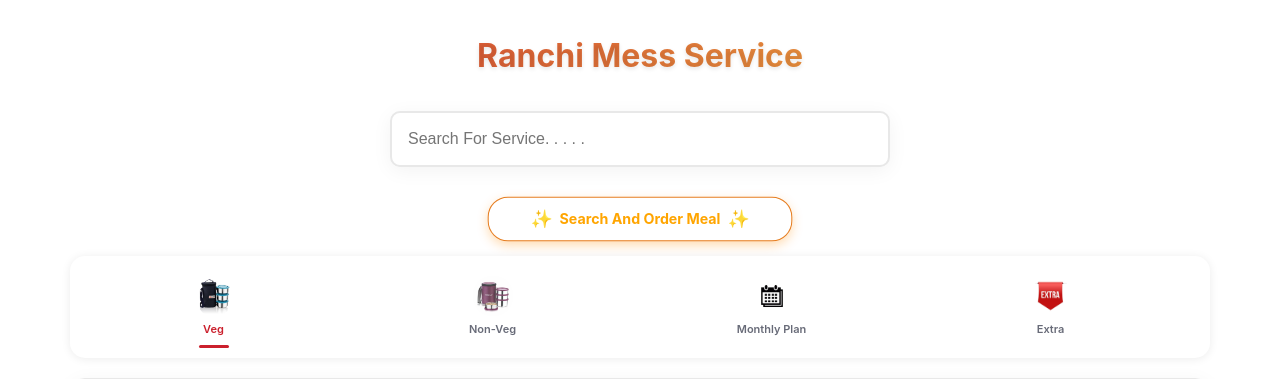
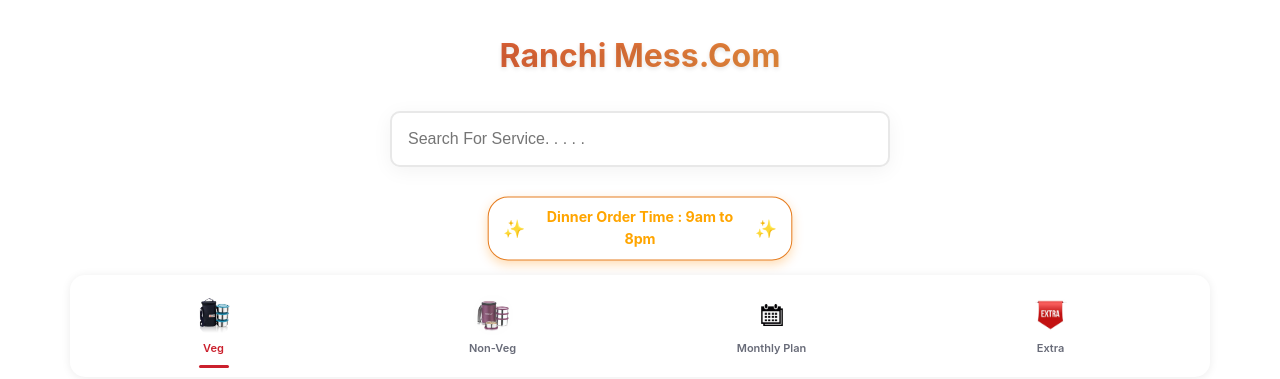
Before and after one commit to manisurya7301/ranchi-mess, a Flask app: page / in a window 1280 px wide. Shown: the top 379 px of the page. Run offline with Flask 3, Linux system fonts and the light colour scheme; data comes from the database, SQL or seed files in the repository.

Commit message:
Resolved merge conflicts

```diff
--- a/app.py
+++ b/app.py
@@ -250,7 +250,7 @@ def submit_order():
     current_time = datetime.now(indian_timezone).strftime("%d-%m-%Y %I:%M %p")
 
     message_parts = [
-        "📌 *Mess Ranchi* 📌",
+        "📌 * Ranchi Mess.Com* 📌",
         f"📅 *Date*: {current_time}",
         "",
         "👤 *Customer Details*:",
@@ -289,7 +289,7 @@ def submit_order():
     ])
 
     full_message = "\n".join(message_parts)
-    whatsapp_url = f"https://wa.me/+918969161759?text={requests.utils.quote(full_message)}"
+    whatsapp_url = f"https://wa.me/+918709625288?text={requests.utils.quote(full_message)}"
 
     return redirect(whatsapp_url)
 # Admin routes
--- a/templates/index.html
+++ b/templates/index.html
@@ -107,20 +107,20 @@
 <div class="splash-screen" id="splashScreen">
   <div class="splash-logo">
     <img
-      src="/static/ranchi-logo (1).png"
-      alt="Ranchi Mess Service"
+      src="/static/logo3.png"
+      alt="Ranchi Mess.Com"
       class="white-logo"
       style="max-width: 270px; height: auto;">
   </div>
 </div>
   <div class="contact-float">
     <!-- Phone Button -->
-    <a href="tel:8969161759" class="contact-btn phone-btn">
+    <a href="tel:8709625288" class="contact-btn phone-btn">
       <img src="/static/call-logo.png" alt="Call">
     </a>
 
     <!-- WhatsApp Button -->
-    <a href="https://wa.me/+918969161759?text=Hi%20Mani%20Bro,%20I%20need%20a%20mess"
+    <a href="https://wa.me/+918709625288?text=Hi%20Mani%20Bro,%20I%20need%20a%20mess"
        class="contact-btn whatsapp-btn">
       <img src="/static/whatsapp.png" alt="WhatsApp">
     </a>
@@ -129,7 +129,7 @@
   {% if not show_whatsapp %}
   <form method="POST" action="/submit_order">
     <div class="container">
-      <h1>Ranchi Mess Service</h1>
+      <h1>Ranchi Mess.Com</h1>
 
       <div class="search-container">
         <input type="text" class="search-bar" placeholder="Search For Service. . . . ." id="searchInput" autocomplete="off">
@@ -138,7 +138,7 @@
      <!-- Search Container के बाद यह जोड़ें -->
 <div class="delivery-banner">
   <span class="twinkle">✨</span>
-  <span>Search And Order Meal</span>
+  <span id="mealTiming"></span>
   <span class="twinkle">✨</span>
 </div>
       <div class="category-bar" id="categoryBar"></div>
@@ -172,7 +172,7 @@
     <div id="customerSection"></div>
     <div id="combinedDetails" style="display: none; margin-top: 15px;">
       <!-- Customer Details -->
-      <input type="text" name="name" placeholder="Your Name" required
+      <input type="text" name="name" placeholder="Your Mess ID Number" required
            pattern="[A-Za-z ]{2,30}"
            title="Please enter a valid name (2-30 alphabetic characters)"
            oninput="validateName(this)">
@@ -220,7 +220,7 @@
 </div>
 
 <div id="minOrderWarning">
-  <strong>Minimum service amount is ₹100</strong>
+  <strong>Search And Order Your Meal</strong>
 </div>
 
 <div id="hiddenCartInputs"></div>
@@ -265,8 +265,8 @@ document.querySelector('form').addEventListener('submit', generateHiddenInputs);
     <a href="/about" class="footer-link"
 style= "font-weight:bold;">🖥 About</a>
   </div>
-  <p style="font-weight:bold;color:white;">&copy;2025 Ranchi Mess Service Developed By
-    <a href="https://wa.me/+918969161759?text=Hi%20Mani%2C%20I%20need%20your%20Mess" target="_blank"
+  <p style="font-weight:bold;color:white;">&copy;2025 Ranchi Mess.Com Developed By
+    <a href="https://wa.me/+917050589814?text=Hi%20Suryamani%2C%20I%20need%20your%20Website" target="_blank"
 style= "font-weight:bold;color:red;font-size:14px;">
       Suryamani
     </a>
@@ -1222,6 +1222,7 @@ document.addEventListener('DOMContentLoaded', function() {
         document.getElementById('splashScreen').style.display = 'none';
       }, 2500);
     });
+
 </script>
 <div id="serviceDetailsModal" class="modal">
     <div class="modal-content">
@@ -1237,5 +1238,33 @@ document.addEventListener('DOMContentLoaded', function() {
     <p id="modalProductDescription"></p>
   </div>
 </div>
+<script>
+function updateMealTiming() {
+  const banner = document.getElementById("mealTiming");
+  const now = new Date();
+  const hour = now.getHours();
+
+  let message = "";
+
+  // Agar raat 8 baje (20) se subah 9 baje (09) ke beech hai → Lunch timing
+  if (hour >= 20 || hour < 9) {
+    message = "Lunch Order Time : 8pm to 9am ";
+  }
+  // Agar subah 9 se raat 8 baje (20) ke beech hai → Dinner timing
+  else {
+    message = "Dinner Order Time : 9am to 8pm ";
+  }
+
+  if (banner) {
+    banner.textContent = message;
+  }
+}
+
+// Page load par call karo
+updateMealTiming();
+
+// Har 5 minute me refresh bhi ho jaye
+setInterval(updateMealTiming, 5 * 60 * 1000);
+</script>
 </body>
 </html>
```
Also changed, not shown: static/logo3.png (added).
